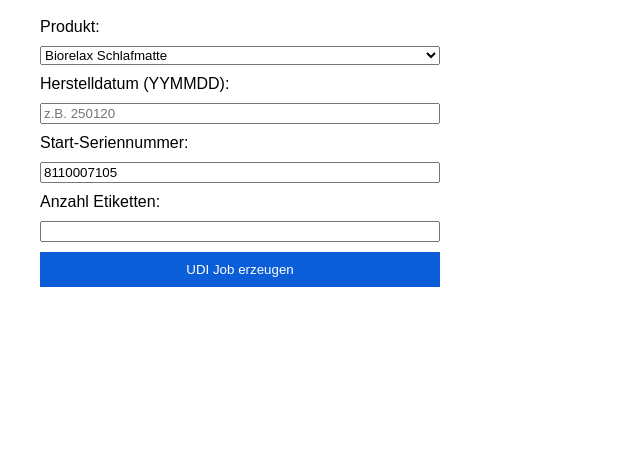
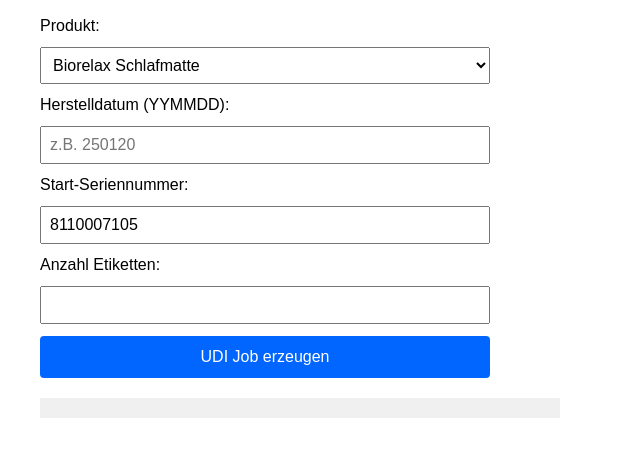
Before and after one commit to KleinMed-AG/gtin, a plain HTML site: page docs/index.html in a window 1280 px wide. Shown: the part 80-536 px from the top of the page, without its empty margins (0-640 px from the left). Drawn offline with Linux system fonts and the light colour scheme.

Commit message:
Update style.css

```diff
--- a/docs/style.css
+++ b/docs/style.css
@@ -1,18 +1,41 @@
-
 body {
   font-family: Arial, sans-serif;
   margin: 40px;
 }
+
+h1 {
+  margin-bottom: 20px;
+}
+
 form {
-  max-width: 400px;
+  max-width: 450px;
   display: flex;
   flex-direction: column;
-  gap: 10px;
+  gap: 12px;
 }
+
+input, select {
+  padding: 8px;
+  font-size: 16px;
+}
+
 button {
-  padding: 10px;
-  background: #0b5ed7;
+  padding: 12px;
+  background: #0066ff;
+  color: white;
+  font-size: 16px;
   border: none;
-  color: white;
+  border-radius: 4px;
   cursor: pointer;
 }
+
+button:hover {
+  background: #004ccc;
+}
+
+pre {
+  margin-top: 20px;
+  padding: 10px;
+  background: #f0f0f0;
+  max-width: 500px;
+}
```
